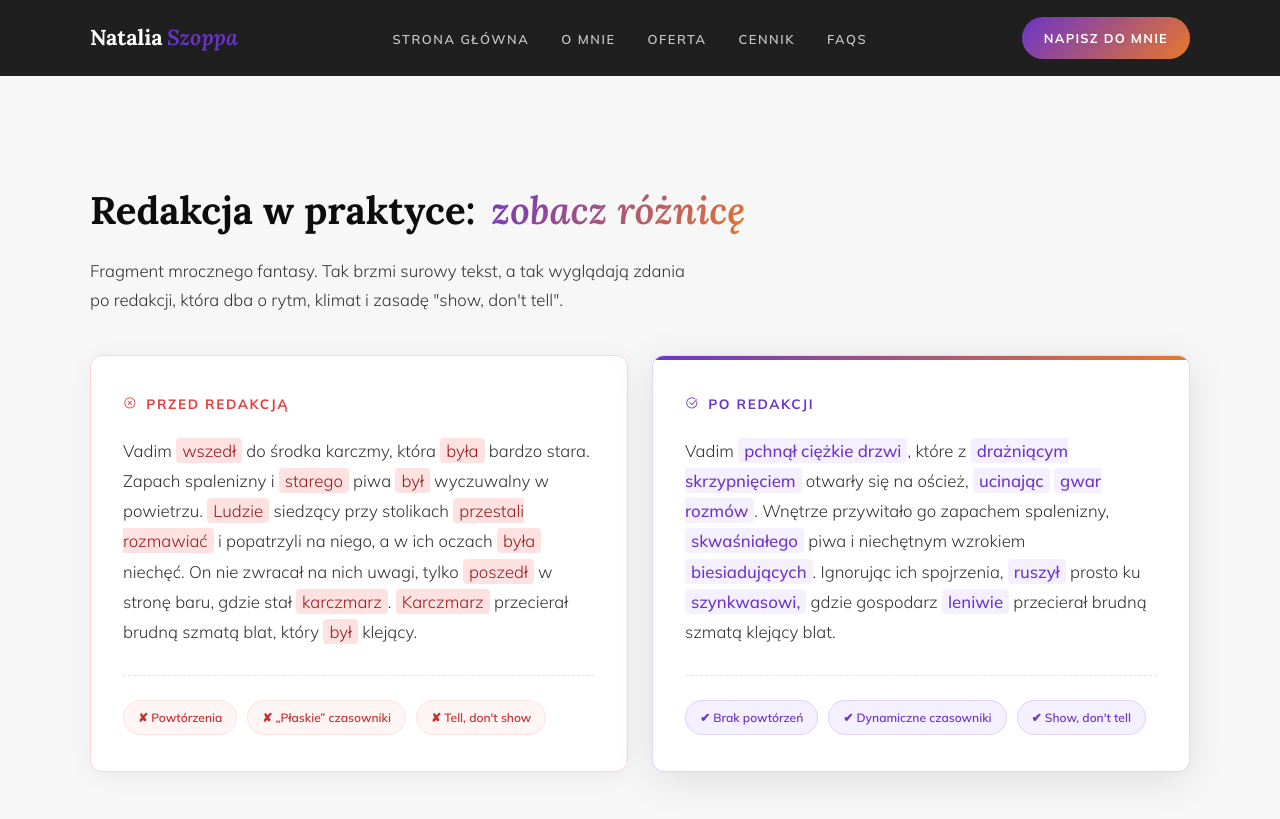
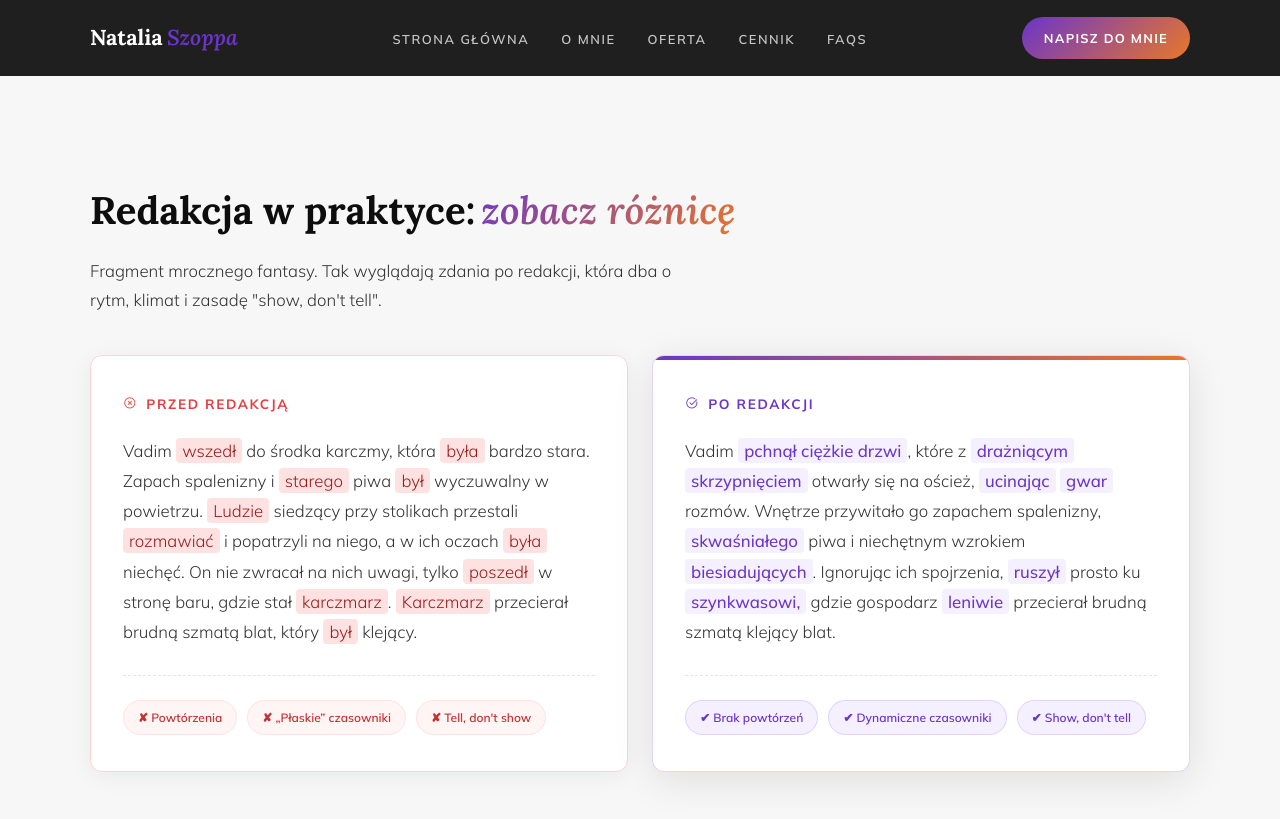
Before and after one commit to Bonnie00726/nataliaszoppa, a Jekyll site: the page built from index.html, in a window 1280 px wide and 900 px high, scrolled down 3414 px. Shown: the top 819 px of the window. Built offline with Jekyll 4.4.1, drawn with Linux system fonts in a browser that asks for light colours.

Commit message:
Update index.html

```diff
--- a/index.html
+++ b/index.html
@@ -127,15 +127,15 @@
 <section class="section" style="background: var(--paper-warm);">
     <div class="container">
 
-        <h2 class="section-h2">Redakcja w praktyce: <em>zobacz różnicę</em></h2>
-        <p class="services-desc" style="margin-bottom: 40px;">Fragment mrocznego fantasy. Tak brzmi surowy tekst, a tak wyglądają zdania po redakcji, która dba o rytm, klimat i zasadę "show, don't tell".</p>
+        <h2 class="section-h2">Redakcja w praktyce:<em>zobacz różnicę</em></h2>
+        <p class="services-desc" style="margin-bottom: 40px;">Fragment mrocznego fantasy. Tak wyglądają zdania po redakcji, która dba o rytm, klimat i zasadę "show, don't tell".</p>
 
         <div class="comparison-container">
 
             <div class="comparison-box before">
                 <div class="box-header"><i class="las la-times-circle"></i> Przed redakcją</div>
                 <div class="box-content">
-                    Vadim <span class="highlight-red">wszedł</span> do środka karczmy, która <span class="highlight-red">była</span> bardzo stara. Zapach spalenizny i <span class="highlight-red">starego</span> piwa <span class="highlight-red">był</span> wyczuwalny w powietrzu. <span class="highlight-red">Ludzie</span> siedzący przy stolikach <span class="highlight-red">przestali rozmawiać</span> i popatrzyli na niego, a w ich oczach <span class="highlight-red">była</span> niechęć. On nie zwracał na nich uwagi, tylko <span class="highlight-red">poszedł</span> w stronę baru, gdzie stał <span class="highlight-red">karczmarz</span>. <span class="highlight-red">Karczmarz</span> przecierał brudną szmatą blat, który <span class="highlight-red">był</span> klejący.
+                    Vadim <span class="highlight-red">wszedł</span> do środka karczmy, która <span class="highlight-red">była</span> bardzo stara. Zapach spalenizny i <span class="highlight-red">starego</span> piwa <span class="highlight-red">był</span> wyczuwalny w powietrzu. <span class="highlight-red">Ludzie</span> siedzący przy stolikach przestali <span class="highlight-red">rozmawiać</span> i popatrzyli na niego, a w ich oczach <span class="highlight-red">była</span> niechęć. On nie zwracał na nich uwagi, tylko <span class="highlight-red">poszedł</span> w stronę baru, gdzie stał <span class="highlight-red">karczmarz</span>. <span class="highlight-red">Karczmarz</span> przecierał brudną szmatą blat, który <span class="highlight-red">był</span> klejący.
                 </div>
                 <div class="box-tags">
                     <span>✘ Powtórzenia</span>
@@ -147,7 +147,7 @@
             <div class="comparison-box after">
                 <div class="box-header"><i class="las la-check-circle"></i> Po redakcji</div>
                 <div class="box-content">
-                   Vadim <span class="highlight-purple">pchnął ciężkie drzwi</span>, które z <span class="highlight-purple">drażniącym skrzypnięciem</span> otwarły się na oścież, <span class="highlight-purple">ucinając</span> <span class="highlight-purple">gwar rozmów</span>. Wnętrze przywitało go zapachem spalenizny, <span class="highlight-purple">skwaśniałego</span> piwa i niechętnym wzrokiem <span class="highlight-purple">biesiadujących</span>. Ignorując ich spojrzenia, <span class="highlight-purple">ruszył</span> prosto ku <span class="highlight-purple">szynkwasowi,</span> gdzie gospodarz <span class="highlight-purple">leniwie</span> przecierał brudną szmatą klejący blat.
+                   Vadim <span class="highlight-purple">pchnął ciężkie drzwi</span>, które z <span class="highlight-purple">drażniącym</span> <span class="highlight-purple">skrzypnięciem</span> otwarły się na oścież, <span class="highlight-purple">ucinając</span> <span class="highlight-purple">gwar</span> rozmów. Wnętrze przywitało go zapachem spalenizny, <span class="highlight-purple">skwaśniałego</span> piwa i niechętnym wzrokiem <span class="highlight-purple">biesiadujących</span>. Ignorując ich spojrzenia, <span class="highlight-purple">ruszył</span> prosto ku <span class="highlight-purple">szynkwasowi,</span> gdzie gospodarz <span class="highlight-purple">leniwie</span> przecierał brudną szmatą klejący blat.
                 </div>
                 <div class="box-tags">
                     <span>✔ Brak powtórzeń</span>
```
